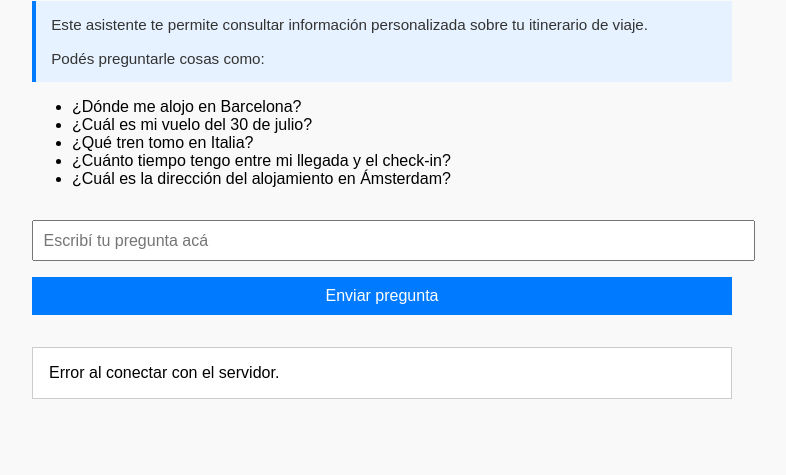
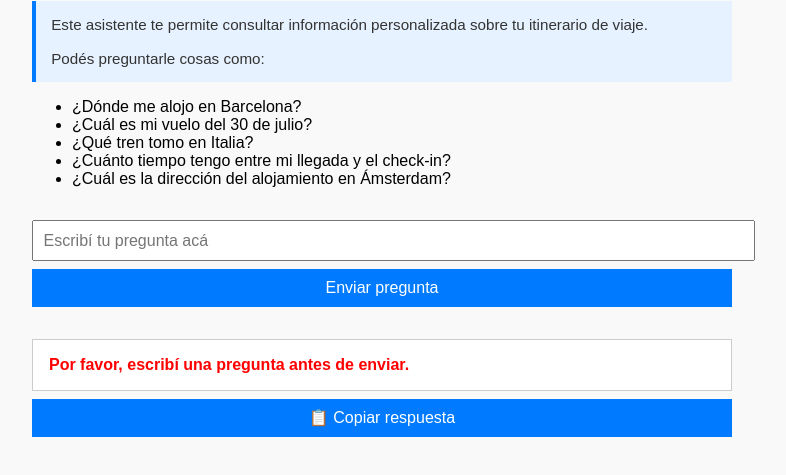
Before and after one commit to svidoz/viaje-lm-europa25, a plain HTML site: page index.html in a window 1280 px wide. Both pictures are taken after a click on the button "Enviar pregunta". Shown: the part 111-586 px from the top of the page, without its empty margins (258-1044 px from the left). Drawn offline with Linux system fonts and the light colour scheme; no server answers.

Commit message:
Update index.html

```diff
--- a/index.html
+++ b/index.html
@@ -2,7 +2,7 @@
 <html lang="es">
 <head>
   <meta charset="UTF-8">
-  <title>Viaje LM EUROPAAAAAA 2025</title>
+  <title>Viaje LM EUROPA 2025</title>
   <meta name="viewport" content="width=device-width, initial-scale=1.0">
   <style>
     body {
@@ -26,6 +26,7 @@
       color: white;
       border: none;
       cursor: pointer;
+      margin-top: 0.5em;
     }
     button:hover {
       background-color: #0056b3;
@@ -35,6 +36,7 @@
       background: #fff;
       padding: 1em;
       border: 1px solid #ccc;
+      white-space: pre-wrap;
     }
     .info {
       font-size: 0.95em;
@@ -43,6 +45,14 @@
       padding: 1em;
       margin-top: 1em;
       border-left: 4px solid #007bff;
+    }
+    .success {
+      color: green;
+      font-weight: bold;
+    }
+    .error {
+      color: red;
+      font-weight: bold;
     }
   </style>
 </head>
@@ -66,11 +76,18 @@
   <button onclick="enviarPregunta()">Enviar pregunta</button>
 
   <div id="respuesta"></div>
+  <button onclick="copiarRespuesta()">📋 Copiar respuesta</button>
 
   <script>
     async function enviarPregunta() {
-      const pregunta = document.getElementById('pregunta').value;
+      const pregunta = document.getElementById('pregunta').value.trim();
       const respuestaDiv = document.getElementById('respuesta');
+
+      if (!pregunta) {
+        respuestaDiv.innerHTML = "<span class='error'>Por favor, escribí una pregunta antes de enviar.</span>";
+        return;
+      }
+
       respuestaDiv.innerText = "Consultando...";
 
       try {
@@ -80,11 +97,21 @@
           body: JSON.stringify({ pregunta })
         });
         const data = await res.json();
-        respuestaDiv.innerText = data.respuesta || "No se recibió respuesta del agente.";
+        respuestaDiv.innerHTML = data.respuesta
+          ? `<span class="success">${data.respuesta}</span>`
+          : "<span class='error'>No se recibió respuesta del agente.</span>";
       } catch (error) {
         console.error(error);
-        respuestaDiv.innerText = "Error al conectar con el servidor.";
+        respuestaDiv.innerHTML = "<span class='error'>Error al conectar con el servidor.</span>";
       }
+    }
+
+    function copiarRespuesta() {
+      const texto = document.getElementById('respuesta').innerText;
+      if (!texto) return;
+      navigator.clipboard.writeText(texto).then(() => {
+        alert("Respuesta copiada al portapapeles");
+      });
     }
   </script>
 </body>
```
